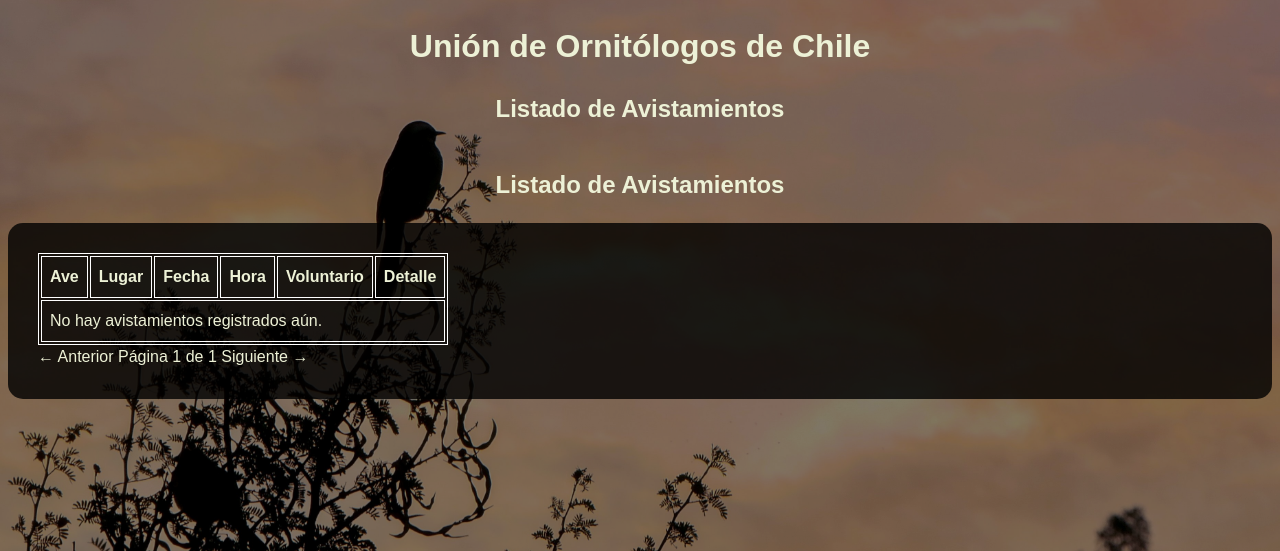
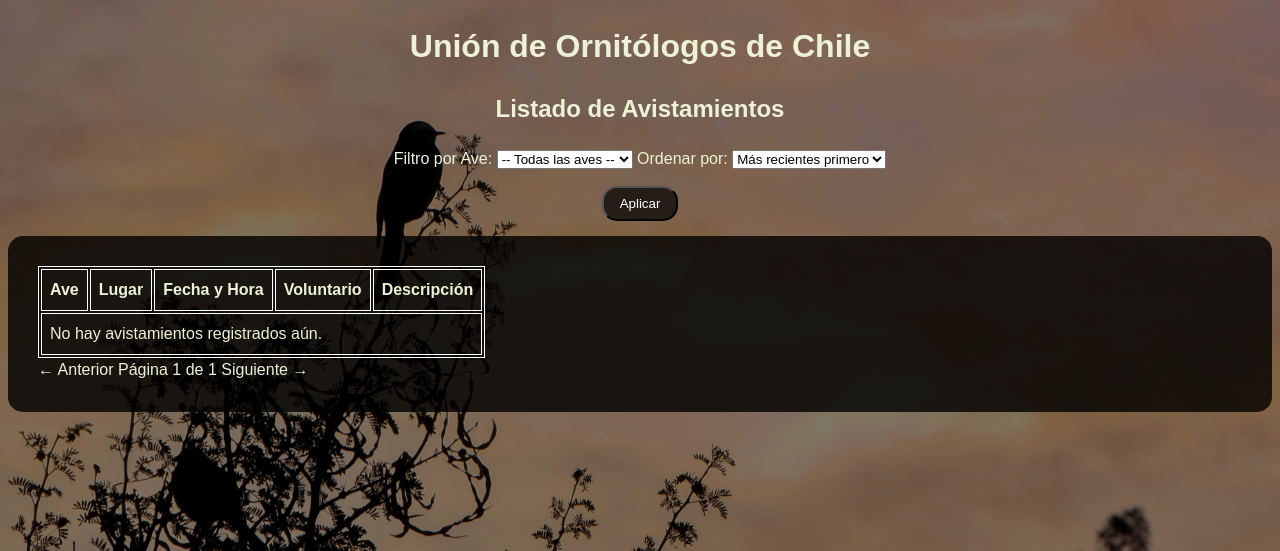
Before and after one commit to levitaet/desarrollo_web_sofia_araya, a Flask app: page /listado-avistamiento in a window 1280 px wide. Shown: the part 97-648 px from the top of the page. Run offline with Flask 3, Linux system fonts and the light colour scheme; data that the repository does not hold is empty; some web fonts are replaced.

Commit message:
feat: re-add filters since old ones were dummy filters

```diff
--- a/app.py
+++ b/app.py
@@ -235,20 +235,39 @@ def informar_avistamiento():
 def listado_avistamiento():
     db = get_db()
     try:
+        aves = db.query(Ave).order_by(Ave.nombre).all()
+
         page = request.args.get("page", 1, type=int)
+        ave_id = request.args.get("ave_id", "")
+        ordenar = request.args.get("ordenar", "fecha-desc")
+
         per_page = 5
         offset = (page - 1) * per_page
-        total = db.query(Avistamiento).count()
-        avistamientos = (db.query(Avistamiento)
-                         .order_by(Avistamiento.id.desc())
-                         .offset(offset)
-                         .limit(per_page)
-                         .all())
+
+        query = db.query(Avistamiento)
+
+        if ave_id:
+            query = query.filter(Avistamiento.ave_id == int(ave_id))
+
+        if ordenar == "fecha-asc":
+            query = query.order_by(Avistamiento.fecha_hora.asc())
+        elif ordenar == "lugar-asc":
+            query = query.order_by(Avistamiento.lugar.asc())
+        else:
+            query = query.order_by(Avistamiento.fecha_hora.desc())
+
+        total = query.count()
+        avistamientos = query.offset(offset).limit(per_page).all()
+
         total_pages = max(1, (total + per_page - 1) // per_page)
+
         return render_template("listado-avistamiento.html",
                                avistamientos=avistamientos,
+                               aves=aves,
                                page=page,
-                               total_pages=total_pages)
+                               total_pages=total_pages,
+                               ave_id=ave_id,
+                               ordenar=ordenar)
     finally:
         db.close()
 
--- a/templates/listado-avistamiento.html
+++ b/templates/listado-avistamiento.html
@@ -10,9 +10,26 @@
 <h2>Listado de Avistamientos</h2>
 {% endblock %}
 {% block content %}
-<section id="filtros">
-    <h2>Listado de Avistamientos</h2>
-</section>
+<div id="filtros">
+    <form method="GET" action="{{ url_for('listado_avistamiento') }}" class="filtros-form">
+        <label for="ave_id">Filtro por Ave:</label>
+        <select name="ave_id" id="ave_id">
+            <option value="">-- Todas las aves --</option>
+            {% for ave in aves %}
+            <option value="{{ ave.id }}" {% if ave.id|string == ave_id %}selected{% endif %}>{{ ave.nombre }}</option>
+            {% endfor %}
+        </select>
+
+        <label for="ordenar">Ordenar por:</label>
+        <select name="ordenar" id="ordenar">
+            <option value="fecha-desc" {% if ordenar == 'fecha-desc' %}selected{% endif %}>Más recientes primero</option>
+            <option value="fecha-asc" {% if ordenar == 'fecha-asc' %}selected{% endif %}>Más antiguos primero</option>
+            <option value="lugar-asc" {% if ordenar == 'lugar-asc' %}selected{% endif %}>Lugar (A - Z)</option>
+        </select>
+
+        <button type="submit" class="boton-volver">Aplicar</button>
+    </form>
+</div>
 
 <div id="tabla-y-paginas">
     <div id="resultados">
@@ -21,25 +38,24 @@
                 <tr>
                     <th>Ave</th>
                     <th>Lugar</th>
-                    <th>Fecha</th>
-                    <th>Hora</th>
+                    <th>Fecha y Hora</th>
                     <th>Voluntario</th>
-                    <th>Detalle</th>
+                    <th>Descripción</th>
                 </tr>
             </thead>
             <tbody>
                 {% for av in avistamientos %}
                 <tr>
-                    <td>{{ av.ave.nombre }}</td>
+                    <td><a href="{{ url_for('detalle_avistamiento', id=av.id) }}" class="enlace-ave">{{ av.ave.nombre
+                            }}</a></td>
                     <td>{{ av.lugar }}</td>
-                    <td>{{ av.fecha_hora.strftime('%d-%m-%Y') }}</td>
-                    <td>{{ av.fecha_hora.strftime('%H:%M') }}</td>
+                    <td>{{ av.fecha_hora.strftime('%d-%m-%Y %H:%M') }}</td>
                     <td>{{ av.voluntario.nombre }}</td>
-                    <td><a href="{{ url_for('detalle_avistamiento', id=av.id) }}">Ver</a></td>
+                    <td class="col-descripcion">{{ av.descripcion if av.descripcion else '' }}</td>
                 </tr>
                 {% else %}
                 <tr>
-                    <td colspan="7">No hay avistamientos registrados aún.</td>
+                    <td colspan="5">No hay avistamientos registrados aún.</td>
                 </tr>
                 {% endfor %}
             </tbody>
@@ -48,14 +64,14 @@
 
     <div id="paginacion">
         {% if page > 1 %}
-        <a href="{{ url_for('listado_avistamiento', page=page-1) }}" class="boton-enlace">&larr; Anterior</a>
+        <a href="{{ url_for('listado_avistamiento', page=page-1, ave_id=ave_id, ordenar=ordenar) }}" class="boton-enlace">&larr; Anterior</a>
         {% else %}
         <span>&larr; Anterior</span>
         {% endif %}
 
         <span id="info-pagina">Página {{ page }} de {{ total_pages }}</span>
 
-        {% if page < total_pages %} <a href="{{ url_for('listado_avistamiento', page=page+1) }}" class="boton-enlace">
+        {% if page < total_pages %} <a href="{{ url_for('listado_avistamiento', page=page+1, ave_id=ave_id, ordenar=ordenar) }}" class="boton-enlace">
             Siguiente &rarr;</a>
             {% else %}
             <span>Siguiente &rarr;</span>
@@ -66,7 +82,4 @@
 
 
 {% block javascript %}
-<script src="{{ url_for('static', filename='js/data/tipos-aves.js') }}"></script>
-<script src="{{ url_for('static', filename='js/data/avistamientos.js') }}"></script>
-<script src="{{ url_for('static', filename='js/controllers/listado.js') }}"></script>
 {% endblock %}
```
